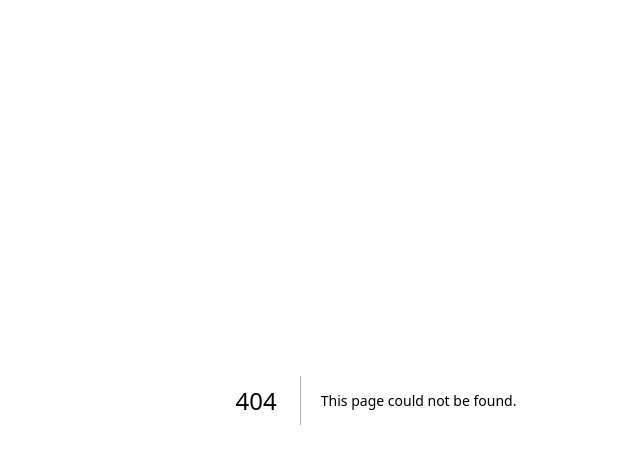
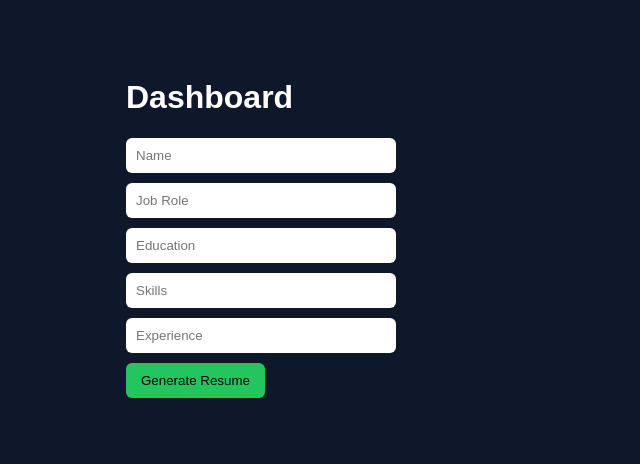
Before and after one commit to mohdsameerahmed346-lgtm/JobBooster, a Next.js app: page /dashboard in a window 1280 px wide. Before the commit this address had no page. Shown: the top 464 px of the page, without its empty margins (264-904 px from the left). Built offline with nearby package versions, Linux system fonts and the light colour scheme; sample sign-in values are in the browser's storage.

Commit message:
Add Dashboard component for resume generation

```diff
--- /dev/null
+++ b/app/dashboard/page.js
@@ -0,0 +1,65 @@
+"use client";
+import { useState, useEffect } from "react";
+import { useRouter } from "next/navigation";
+import jsPDF from "jspdf";
+
+export default function Dashboard() {
+  const router = useRouter();
+
+  const [form, setForm] = useState({
+    name: "",
+    role: "",
+    education: "",
+    skills: "",
+    experience: "",
+  });
+
+  const [result, setResult] = useState("");
+
+  useEffect(() => {
+    const user = localStorage.getItem("user");
+    if (!user) router.push("/login");
+  }, []);
+
+  const handleChange = (e) => {
+    setForm({ ...form, [e.target.name]: e.target.value });
+  };
+
+  const generate = async () => {
+    const res = await fetch("/api/generate", {
+      method: "POST",
+      body: JSON.stringify(form),
+    });
+
+    const data = await res.json();
+    setResult(data.text);
+  };
+
+  const downloadPDF = () => {
+    const doc = new jsPDF();
+    const lines = doc.splitTextToSize(result, 180);
+    doc.text(lines, 10, 10);
+    doc.save("resume.pdf");
+  };
+
+  return (
+    <main>
+      <h1>Dashboard</h1>
+
+      <input name="name" placeholder="Name" onChange={handleChange} />
+      <input name="role" placeholder="Job Role" onChange={handleChange} />
+      <input name="education" placeholder="Education" onChange={handleChange} />
+      <input name="skills" placeholder="Skills" onChange={handleChange} />
+      <input name="experience" placeholder="Experience" onChange={handleChange} />
+
+      <button onClick={generate}>Generate Resume</button>
+
+      {result && (
+        <div className="card">
+          <pre>{result}</pre>
+          <button onClick={downloadPDF}>Download PDF</button>
+        </div>
+      )}
+    </main>
+  );
+}
```
